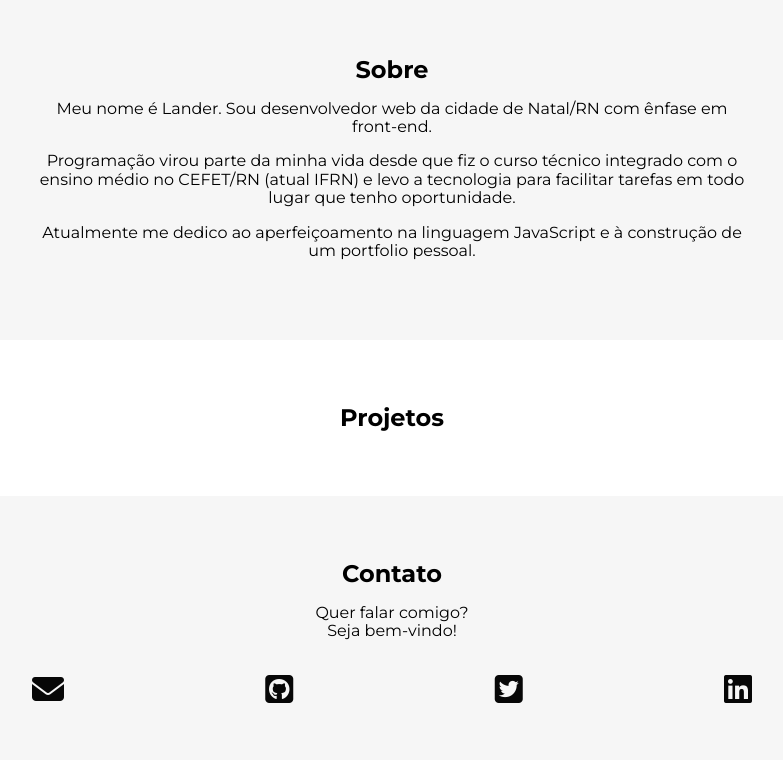
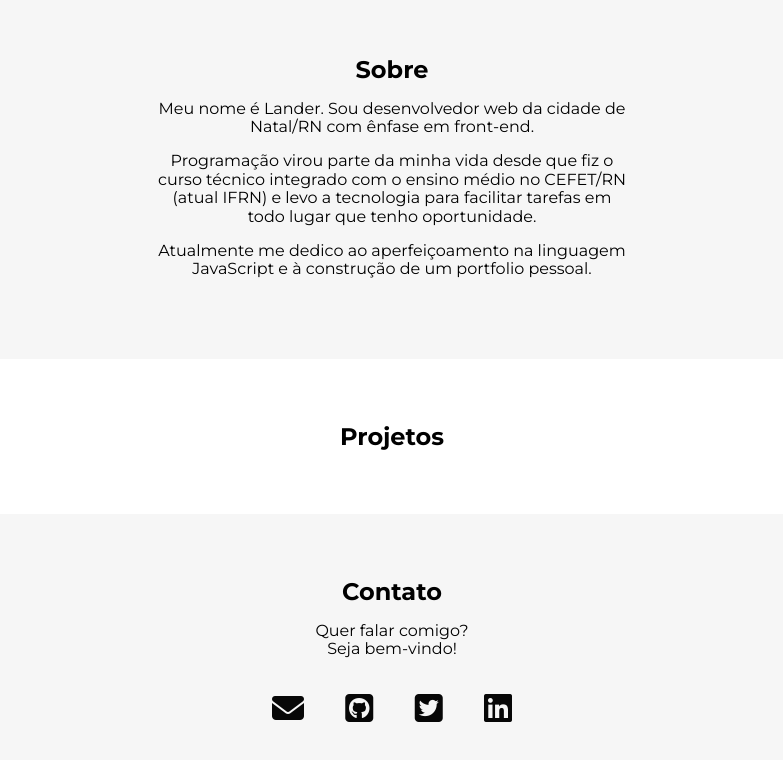
Before and after one commit to LanderCosta/landercosta.github.io, a plain HTML site: page index.html in a window 1280 px wide. Shown: the part 808-1568 px from the top of the page, without its empty margins (248-1031 px from the left). Drawn offline with Linux system fonts and the light colour scheme.

Commit message:
PC version of about and contact sections

```diff
--- a/css/main.css
+++ b/css/main.css
@@ -159,6 +159,22 @@ h1, h2 {
   width: 12rem;
 }
 
+.about {
+  display: flex;
+  justify-items: center;
+}
+
+.about p {
+  max-width: 30rem;
+}
+
+/* TODO: Ajustar tamanhos dos projetos no mobile e no pc */
+
+.contact {
+  display: flex;
+  justify-content: center;
+}
+
 .contact-list {
   display: flex;
   justify-content: space-between;
@@ -167,6 +183,12 @@ h1, h2 {
   padding-left: 0;
 }
 
+@media(min-width: 22em){
+  .contact-list {
+    width: 15rem;
+  }
+}
+
 .contact-link {
   color: var(--primary-color);
   font-size: 2rem;
--- a/index.html
+++ b/index.html
@@ -24,7 +24,7 @@
         <header>
           <div>
             <h1>Lander<br>Costa</h1>
-            <p>Web Developer</p>
+            <p>Web Developer<br>Natal/RN - Brasil</p>
           </div>
             <div class="menu-hamburguer">
               <div class="hamburguer"></div>
--- a/js/main.js
+++ b/js/main.js
@@ -11,7 +11,7 @@
     const menuLinks = document.querySelectorAll('.menu-link');
 
     addHamburguerMenuClickToShowMobileMenu(menuBtn, menuMobile);
-    addMenuLinksClickToRemoveMenu(menuLinks, menuBtn);
+    addMenuLinksClickToRemoveMobileMenu(menuLinks, menuBtn);
   }
 
   function addHamburguerMenuClickToShowMobileMenu(menuBtn, menuMobile){
@@ -21,7 +21,7 @@
     });
   }
 
-  function addMenuLinksClickToRemoveMenu(menuLinks, menuBtn){
+  function addMenuLinksClickToRemoveMobileMenu(menuLinks, menuBtn){
     for(let menuLink of menuLinks){
       menuLink.addEventListener('click', () => {
         menuBtn.click();
```
